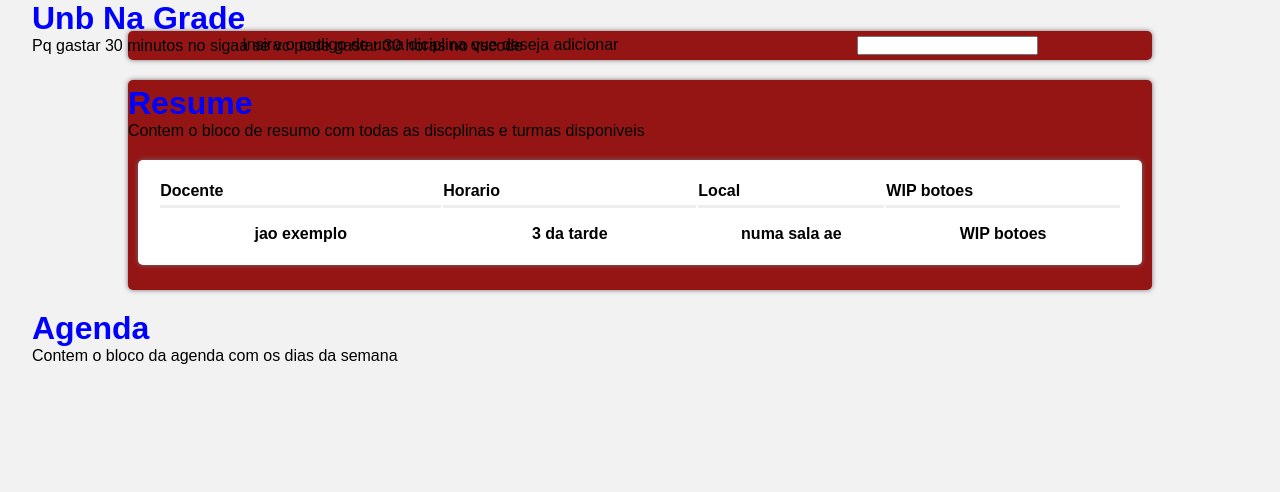
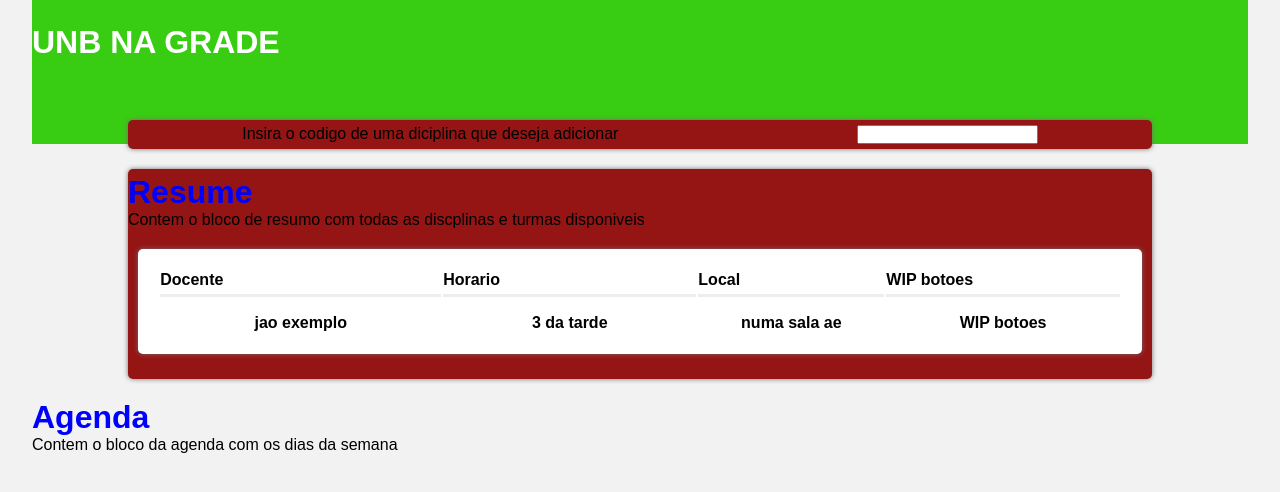
Before and after one commit to l-ricardo/UnBNaGrade, a Next.js app in the folder application/: page / in a window 1280 px wide. Shown: the top 492 px of the page. Built offline with nearby package versions, Linux system fonts and the light colour scheme.

Commit message:
html base de header

```diff
--- a/application/src/components/Header.jsx
+++ b/application/src/components/Header.jsx
@@ -1,10 +1,9 @@
+import styles from "../styles/Header.module.css";
+
 export default function Header(){
     return (
-    <div >
-        <h1>Unb Na Grade</h1>
-        <p >
-            Pq gastar 30 minutos no sigaa se vc pode gastar 30 horas no vscode
-        </p>
-    </div>
+    <h1 className={styles.faixaTopo}>
+        UNB NA GRADE
+    </h1>
     )
 }
--- /dev/null
+++ b/application/src/styles/Header.module.css
@@ -0,0 +1,6 @@
+.faixaTopo{
+    height: 15vh;
+    background-color: #38cd13;
+    color: #fff;
+    padding-top: 3vh;
+}
```
